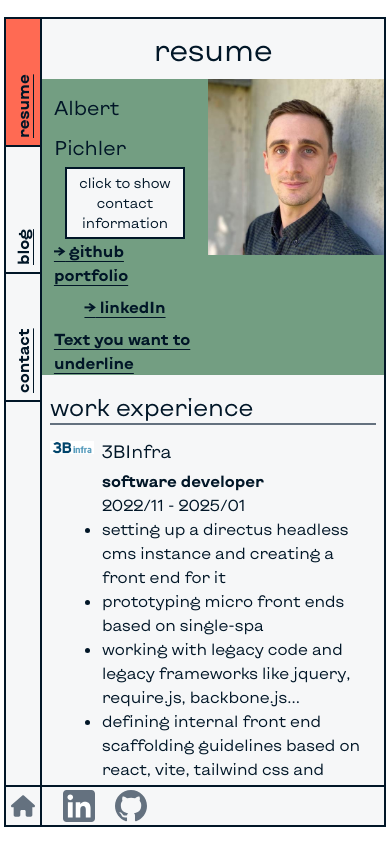
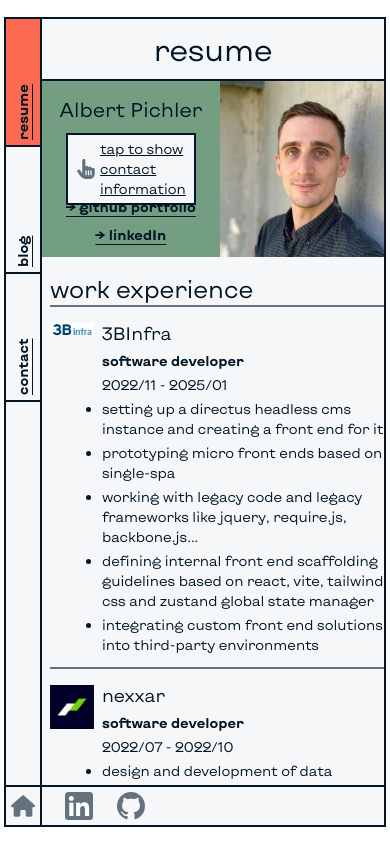
Before and after one commit to Olbertism/dot-com, a React (Vite) app: page /resume in a window 390 px wide. Built offline with nearby package versions, Linux system fonts and the light colour scheme.

Commit message:
tweaks and fixes

```diff
--- a/index.html
+++ b/index.html
@@ -1,12 +1,15 @@
 <!doctype html>
-<html lang="en" style="height: 100%; width: 100%;">
+<html lang="en" style="height: 100%; width: 100%">
   <head>
     <meta charset="UTF-8" />
     <meta name="viewport" content="width=device-width, initial-scale=1.0" />
     <title>olbertism</title>
   </head>
   <body>
-    <div id="root" style="height: 100%; width: 100%;"></div>
+    <div style="visibility: hidden">
+      <a href="mailto:honeyhoneyhoney@pot.com"></a>
+    </div>
+    <div id="root" style="height: 100%; width: 100%"></div>
     <script type="module" src="/src/main.tsx"></script>
   </body>
 </html>
--- /dev/null
+++ b/src/components/ContactBox.tsx
@@ -0,0 +1,53 @@
+import {
+  faHandPointer,
+  faMousePointer,
+} from '@fortawesome/free-solid-svg-icons';
+import { FontAwesomeIcon } from '@fortawesome/react-fontawesome';
+import classNames from 'classnames';
+import { FC, useState } from 'react';
+
+export const ContactBox: FC = () => {
+  const [contactButtonClicked, setContactButtonClicked] = useState(false);
+
+  return (
+    <div
+      className={classNames(
+        'w-full relative infobox-area',
+        contactButtonClicked ? 'area-expand' : '',
+      )}
+    >
+      <button
+        className={
+          'border-black border-2 bg-white px-2 py-1 relative z-20 text-sm md:text-base'
+        }
+        onClick={() =>
+          setContactButtonClicked((prevState) => !prevState)
+        }
+      >
+        <div className='flex gap-1'>
+          <div className='basis-1/6 text-grey flex'>
+            <FontAwesomeIcon icon={faHandPointer} className='md:hidden w-5 h-5 m-auto' />
+            <FontAwesomeIcon icon={faMousePointer} className='hidden md:block w-5 h-5 m-auto' />
+          </div>
+          <div className='text-left hover:decoration-2 underline'>
+            <span className='hidden md:inline'>click</span>
+            <span className='md:hidden'>tap</span>
+            {` to ${contactButtonClicked ? 'hide' : 'show'} contact information`}
+          </div>
+        </div>
+
+      </button>
+      <div
+        className={classNames(
+          'text-sm md:text-base border-black border-b-2 border-l-2 border-r-2 px-2 py-1 absolute top-0 w-full infobox',
+          contactButtonClicked ? 'box-slide' : '',
+        )}
+      >
+        <p>
+          mail: {contactButtonClicked ? 'abcdefg@mail.com' : ''}
+        </p>
+        <p>phone: {contactButtonClicked ? '0000' : ''}</p>
+      </div>
+    </div>
+  );
+}
--- a/src/components/Footer.tsx
+++ b/src/components/Footer.tsx
@@ -1,3 +1,4 @@
+import { faMoon } from '@fortawesome/free-solid-svg-icons';
 import { FontAwesomeIcon } from '@fortawesome/react-fontawesome';
 import { FC } from 'react';
 import { Link } from 'react-router';
@@ -27,7 +28,7 @@ export const Footer: FC = () => {
         }
       >
         <a href={'https://www.linkedin.com/in/albert-pichler/'} target={'_blank'} rel={'noopener'} className={'md:m-auto'}>
-          <svg className={'w-8 h-8 text-grey hover:cursor-pointer fill-grey hover:fill-black'} viewBox="0 0 72 72">
+          <svg className={'w-7 h-7 text-grey hover:cursor-pointer fill-grey hover:fill-black'} viewBox="0 0 72 72">
             <g fill-rule="evenodd">
               <path
                 d="M8,72 L64,72 C68.418278,72 72,68.418278 72,64 L72,8 C72,3.581722 68.418278,-8.11624501e-16 64,0 L8,0 C3.581722,8.11624501e-16 -5.41083001e-16,3.581722 0,8 L0,64 C5.41083001e-16,68.418278 3.581722,72 8,72 Z"
@@ -40,7 +41,7 @@ export const Footer: FC = () => {
           </svg>
         </a>
         <a href={'https://github.com/Olbertism/'} target={'_blank'} rel={'noopener'} className={'md:m-auto'}>
-          <svg className={'w-8 h-8 text-grey hover:cursor-pointer fill-grey hover:fill-black'} viewBox="0 0 1024 1024">
+          <svg className={'w-7 h-7 text-grey hover:cursor-pointer fill-grey hover:fill-black'} viewBox="0 0 1024 1024">
             <path
               fill-rule="evenodd"
               clip-rule="evenodd"
@@ -49,6 +50,9 @@ export const Footer: FC = () => {
             />
           </svg>
         </a>
+        {/* <div>
+          <FontAwesomeIcon icon={faMoon} className={'w-8 h-8 text-grey hover:cursor-pointer'} />
+        </div> */}
       </div>
     </div>
   );
--- a/src/index.css
+++ b/src/index.css
@@ -3,9 +3,13 @@
 @tailwind utilities;
 
 @layer base {
+  main {
+    @apply text-sm;
+    @apply md:text-base;
+  }
   h2 {
     @apply text-2xl;
-    @apply mt-2;
+    @apply [&:not(:first-child)]:mt-2;
   }
   h3 {
     @apply text-lg;
@@ -16,6 +20,7 @@
   ul {
     @apply list-disc;
     @apply list-outside;
+    @apply space-y-1;
   }
   a {
     @apply underline;
@@ -49,11 +54,13 @@ h1 {
 
 .infobox-area {
   transition: height 0.25s linear;
-  height: 4rem;
+  height: 3.5rem;
+  @apply md:h-[4rem];
 }
 
 .area-expand {
-  height: 8rem;
+  height: 6rem;
+  @apply md:h-[8rem];
   transition: height 0.25s ease-in;
 }
 
--- a/src/pages/LandingPage.tsx
+++ b/src/pages/LandingPage.tsx
@@ -5,19 +5,23 @@ export const LandingPage: FC = () => {
     <article className='h-full'>
       <div className="grid md:grid-cols-3 h-full">
         <div className="md:col-span-2 bg-orange min-h-[40%] flex">
-          <div className={'p-2 md:my-auto w-full'}>
+          <div className={'p-2 my-auto w-full'}>
             <div className={'2xl:flex 2xl:justify-end'}>
               <div className={'2xl:flex 2xl:flex-col 2xl:w-[66%] '}>
-                <h1 className={'lg:text-8xl md:text-7xl text-6xl text-center'}>olbert•ism</h1>
+                <h1 className={'lg:text-8xl md:text-7xl text-6xl text-center'}>&ldquo;olbert•ism&rdquo;</h1>
+                <p>[noun]</p>
               </div>
             </div>
           </div>
         </div>
         <div className={'min-h-12'}>
           <div
-            className={'flex flex-row-reverse md:flex-col justify-evenly'}
+            className={'flex h-full'}
           >
-            <div>1. </div>
+            <div className={'p-2 md:my-auto w-full h-[60%]'}>
+              <div>1. a personal webpage from a guy called Albert</div>
+              <div>2. the one true answer to everything, next to 42</div>
+            </div>
           </div>
         </div>
         <div className="">
--- a/src/pages/Resume.tsx
+++ b/src/pages/Resume.tsx
@@ -1,5 +1,6 @@
 import classNames from 'classnames';
 import { FC, useMemo, useState } from 'react';
+import { ContactBox } from '../components/ContactBox.tsx';
 import { ResumeSection } from '../components/ResumeSection.tsx';
 
 export const Resume: FC = () => {
@@ -8,7 +9,7 @@ export const Resume: FC = () => {
   const ResumeSections3Binfra = useMemo(() => {
     return (
       <>
-        <div>
+        <div className='space-y-1'>
           <h4>software developer</h4>
           <p>2022/11 - 2025/01</p>
           <ul>
@@ -38,7 +39,7 @@ export const Resume: FC = () => {
   const ResumeSectionsNexxar = useMemo(() => {
     return (
       <>
-        <div>
+        <div className='space-y-1'>
           <h4>software developer</h4>
           <p>2022/07 - 2022/10</p>
           <ul>
@@ -47,7 +48,7 @@ export const Resume: FC = () => {
             </li>
           </ul>
         </div>
-        <div>
+        <div className='space-y-1'>
           <h4>senior project manager</h4>
           <p>2021/01 - 2022/07</p>
           <ul>
@@ -58,7 +59,7 @@ export const Resume: FC = () => {
             </li>
           </ul>
         </div>
-        <div>
+        <div className='space-y-1'>
           <h4>project manager</h4>
           <p>2017/10 - 2021/01</p>
           <ul>
@@ -74,7 +75,7 @@ export const Resume: FC = () => {
   const ResumeSectionsUnivie = useMemo(() => {
     return (
       <>
-        <div>
+        <div className='space-y-1'>
           <h4>BA + MA slavonic studies</h4>
           <p>2010/10 - 2017/10</p>
           <ul>
@@ -91,7 +92,7 @@ export const Resume: FC = () => {
   const ResumeSectionUpleveled = useMemo(() => {
     return (
       <>
-        <div>
+        <div className='space-y-1'>
           <h4>full stack web development bootcamp</h4>
           <p>2022/04 - 2022/07</p>
           <ul>
@@ -111,7 +112,7 @@ export const Resume: FC = () => {
   const ResumeSectionTraumzeugen = useMemo(() => {
     return (
       <>
-        <div>
+        <div className='space-y-1'>
           <h4>video creation and editing (self-employed)</h4>
           <p>2017/11 - 2018/10</p>
           <ul>
@@ -128,11 +129,11 @@ export const Resume: FC = () => {
   const ResumeSectionMIT = useMemo(() => {
     return (
       <>
-        <div>
+        <div className='space-y-1'>
           <h4>introduction to computational thinking and data science</h4>
           <p>2020</p>
         </div>
-        <div>
+        <div className='space-y-1'>
           <h4>introduction to computer science and programming using python</h4>
           <p>2020</p>
         </div>
@@ -143,7 +144,7 @@ export const Resume: FC = () => {
   const ResumeSectionCS50 = useMemo(() => {
     return (
       <>
-        <div>
+        <div className='space-y-1'>
           <h4>cs50's introduction to computer science</h4>
           <p>2020</p>
         </div>
@@ -154,7 +155,7 @@ export const Resume: FC = () => {
   const ResumeSectionTech = useMemo(() => {
     return (
       <>
-        <div>
+        <div className='space-y-1'>
           <ul>
             <li>
               javascript, typescript, react, node, python, c#, html+css,
@@ -169,7 +170,7 @@ export const Resume: FC = () => {
   const ResumeSectionLanguages = useMemo(() => {
     return (
       <>
-        <div>
+        <div className='space-y-1'>
           <ul>
             <li>german - native</li>
             <li>english - fluent</li>
@@ -182,7 +183,7 @@ export const Resume: FC = () => {
 
   return (
     <article className={'h-full'}>
-      <div className={'flex'}>
+      <div className={'flex border-black border-b-2 md:hidden'}>
         <h1 className={'md:hidden mx-auto leading-loose text-3xl'}>resume</h1>
       </div>
       <div className="grid md:grid-cols-3">
@@ -213,59 +214,30 @@ export const Resume: FC = () => {
           </div>
         </div>
         <div className={'row-start-1 md:row-start-auto bg-green min-h-12'}>
-          <div className={'flex flex-row-reverse md:flex-col justify-evenly'}>
-            <img
-              className={'w-44 h-44 md:w-auto md:h-auto lg:max-w-80 md:mx-auto'}
-              src={'../../me_sm.jpg'}
-              alt={'resume picture of Albert Pichler'}
-            />
-            <div className={'flex flex-col justify-evenly basis-2/3 px-3'}>
+          <div className={'flex flex-row-reverse md:flex-col'}>
+            <div className='min-w-44 min-h-44 lg:flex lg:border-black lg:border-b-2'>
+              <img
+                className={'w-44 h-44 grow md:w-auto md:h-auto lg:w-44 lg:h-44 lg:max-w-80 md:mx-auto lg:basis-1/3 lg:shrink lg:border-black lg:border-r-2'}
+                src={'../../me_sm.jpg'}
+                alt={'resume picture of Albert Pichler'}
+              />
+              <div className='hidden lg:block lg:basis-2/3 lg:grow lg:bg-blue' />
+            </div>
+
+            <div className={'flex flex-col justify-evenly basis-2/3 px-3 py-2 md:gap-2'}>
               <h2 className={'mx-auto leading-loose text-xl md:text-2xl'}>Albert Pichler</h2>
-              <div className={'m-auto flex flex-col gap-2'}>
-                <div className={'flex'}>
-                  <div
-                    className={classNames(
-                      'm-auto w-[85%] relative infobox-area',
-                      contactButtonClicked ? 'area-expand' : '',
-                    )}
-                  >
-                    <button
-                      className={
-                        'border-black border-2 bg-white px-2 py-1 relative z-20 text-sm md:text-base'
-                      }
-                      onClick={() =>
-                        setContactButtonClicked((prevState) => !prevState)
-                      }
-                    >
-                      {`click to ${contactButtonClicked ? 'hide' : 'show'} contact information`}
-                    </button>
-
-                    <div
-                      className={classNames(
-                        'text-sm md:text-base border-black border-b-2 border-l-2 border-r-2 px-2 py-1 absolute top-0 w-full infobox',
-                        contactButtonClicked ? 'box-slide' : '',
-                      )}
-                    >
-                      <p>
-                        mail: {contactButtonClicked ? 'abcdefg@mail.com' : ''}
-                      </p>
-                      <p>phone: {contactButtonClicked ? '0000' : ''}</p>
-                    </div>
-                  </div>
+              <div className={'m-auto flex flex-col gap-2 md:gap-3'}>
+                <div className={'px-3'}>
+                  <ContactBox />
                 </div>
                 <div className={'flex'}>
-                  <a href={'#'} target={'_blank'} className={'m-auto'}>
+                  <a href={'https://github.com/Olbertism/'} target={'_blank'} rel='noopener' className={'m-auto hover:decoration-2'}>
                     <span>→</span> github portfolio
                   </a>
                 </div>
                 <div className={'flex'}>
-                  <a href={'#'} target={'_blank'} className={'m-auto'}>
+                  <a href={'https://www.linkedin.com/in/albert-pichler/'} rel='noopener' target={'_blank'} className={'m-auto hover:decoration-2'}>
                     <span>→</span> linkedIn
-                  </a>
-                </div>
-                <div>
-                  <a className="relative after:bg-orange after:absolute after:h-[2px] after:w-0 after:-bottom-1 after:left-0 hover:after:w-full after:transition-all after:duration-300 cursor-pointer hover:no-underline">
-                    Text you want to underline
                   </a>
                 </div>
               </div>
```
